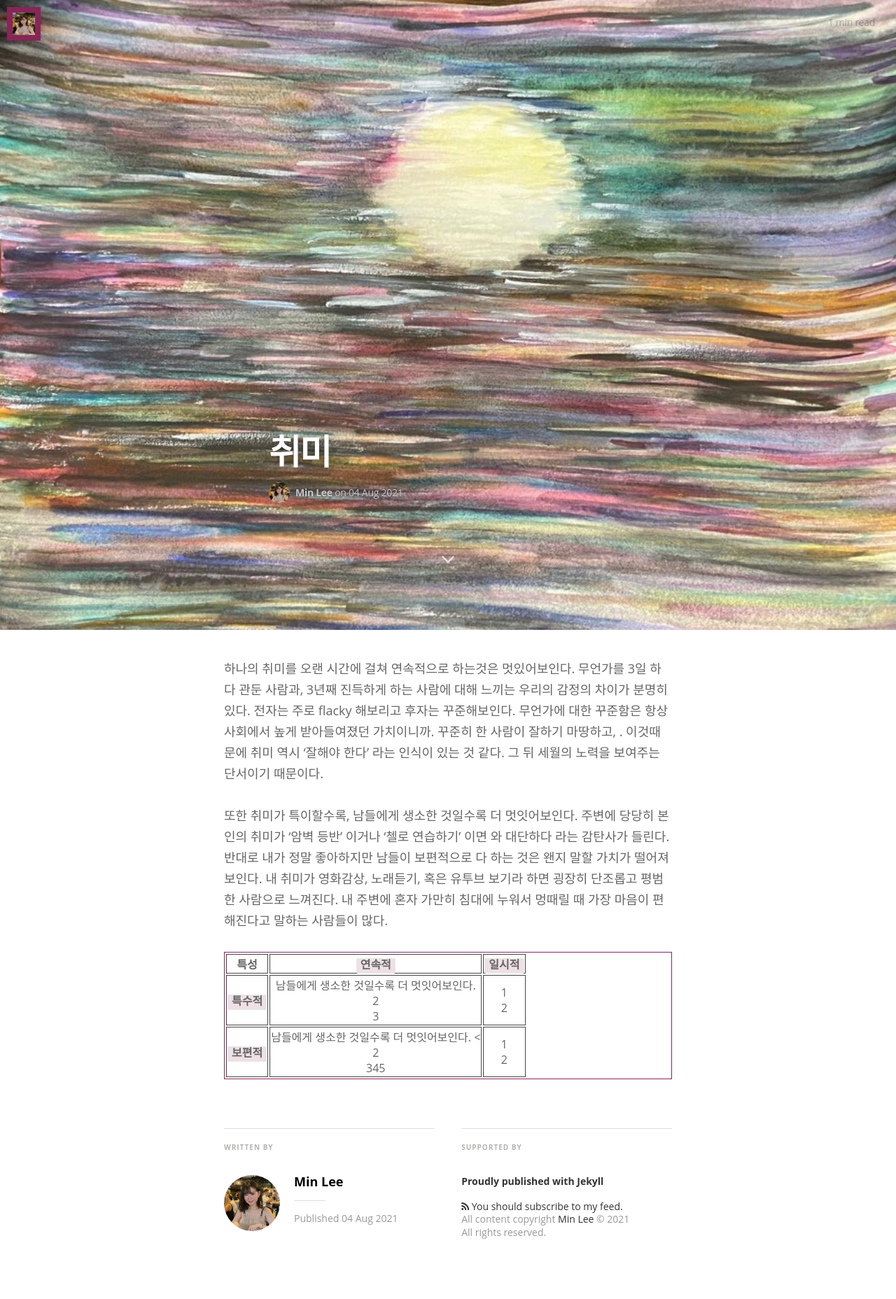
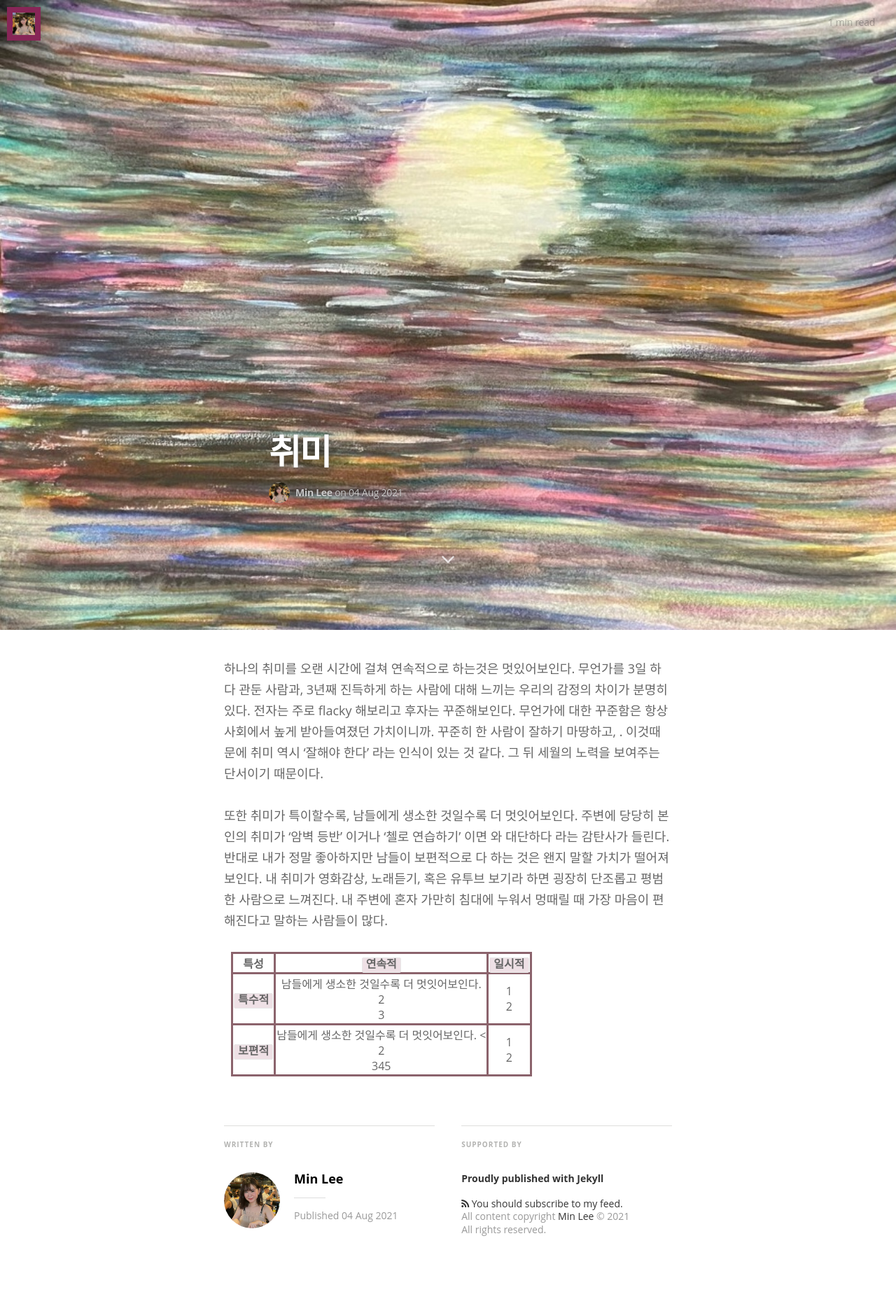
Before and after one commit to minniie/minniie.github.io, a Jekyll site: the page built from _posts/2021-08-05-post4.markdown, in a window 1280 px wide. Shown: the top 1856 px of the page at 70% size. Built offline with Jekyll 4.4.1, drawn with Linux system fonts in a browser that asks for light colours; nearby versions of some CDN libraries; some web fonts are replaced; grey boxes are pictures that could not be loaded.

Commit message:
Update main.sass

```diff
--- a/css/main.sass
+++ b/css/main.sass
@@ -33,14 +33,14 @@ main
 
 table
   display: block
-  margin-left: auto
-  margin-right: auto
+  margin-left: 10px
+  margin-right: 10px
   max-width: 100%
-  border: 1px solid #872657
-  // border-collapse: collapse
+  // border: 1px solid #872657
+  border-collapse: collapse
 
 th, td
-  border: 1px solid #444444
+  border: 3px solid #8B636C
 
 body
   font-family: $font-sans
```
